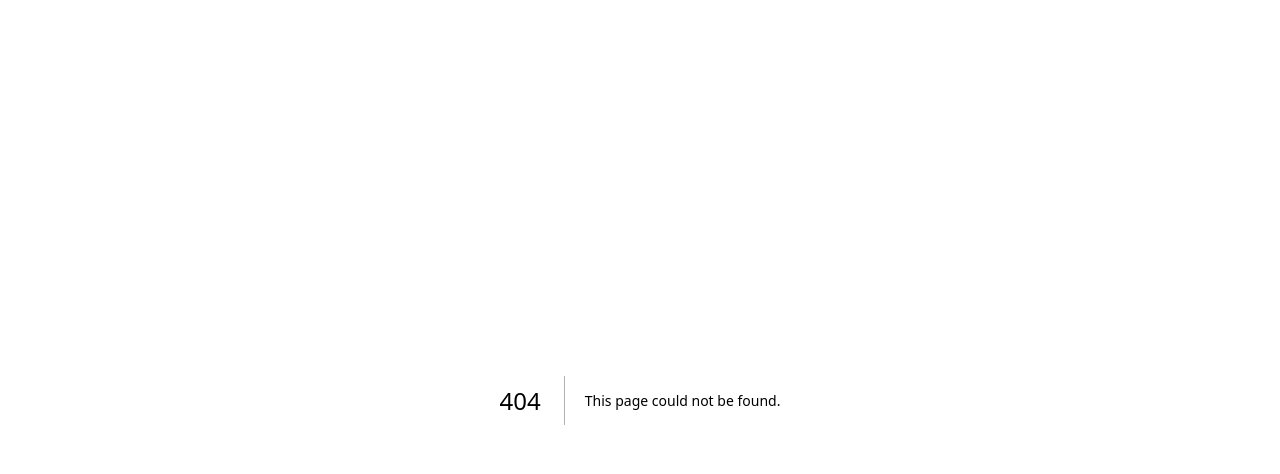
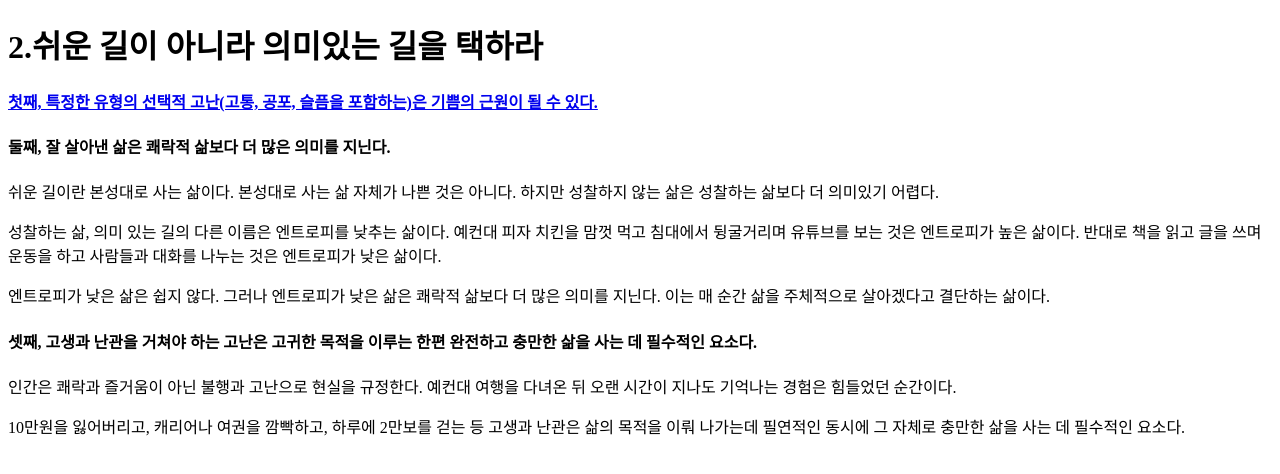
Before and after one commit to sysmae/principles, a Next.js app: page /life/pain/2 in a window 1280 px wide. Before the commit this address had no page. Shown: the top 474 px of the page. Built offline with nearby package versions, Linux system fonts and the light colour scheme.

Commit message:
고통에 관한 원칙

```diff
--- a/package.json
+++ b/package.json
@@ -1,5 +1,5 @@
 {
-  "name": "원칙",
+  "name": "시스매의 원칙",
   "version": "0.0.1",
   "description": "시스매의 원칙",
   "scripts": {
--- a/pages/index.mdx
+++ b/pages/index.mdx
@@ -41,6 +41,11 @@
 
 원칙적인 사고란 더 높은 차원에서 현실을 직시하여 세상의 거의 모든 일들은 반복해서 발생한다는 점을 깨닫는 것이다.
 
+#### 3. 다른 사람들과 의사소통이 더욱 원활해져서 상호이해도가 높아진다.
+
+원칙을 적으면 상대방으로부터 배울 수 있으며 사대를 더 잘 이해하고 더 효과적으로 협력할 수 있게 된다.
+해야할 일은 단지 기록을 시작하고 그 다음에 무슨 일이 일어나는지 지켜보는 것이다.
+
 
 ### 코드(판단 원칙)와 스킬(행동 원칙)
 
--- /dev/null
+++ b/pages/life/pain/2.mdx
@@ -0,0 +1,23 @@
+# 2.쉬운 길이 아니라 의미있는 길을 택하라
+
+#### [첫째, 특정한 유형의 선택적 고난(고통, 공포, 슬픔을 포함하는)은 기쁨의 근원이 될 수 있다.](/life/pain/1#특정한-유형의-선택적-고난고통-공포-슬픔을-포함하는은-기쁨의-근원이-될-수-있다)
+
+#### 둘째, 잘 살아낸 삶은 쾌락적 삶보다 더 많은 의미를 지닌다.
+
+쉬운 길이란 본성대로 사는 삶이다.
+본성대로 사는 삶 자체가 나쁜 것은 아니다. 하지만 성찰하지 않는 삶은 성찰하는 삶보다 더 의미있기 어렵다.
+
+성찰하는 삶, 의미 있는 길의 다른 이름은 엔트로피를 낮추는 삶이다.
+예컨대 피자 치킨을 맘껏 먹고 침대에서 뒹굴거리며 유튜브를 보는 것은 엔트로피가 높은 삶이다.
+반대로 책을 읽고 글을 쓰며 운동을 하고 사람들과 대화를 나누는 것은 엔트로피가 낮은 삶이다.
+
+엔트로피가 낮은 삶은 쉽지 않다. 그러나 엔트로피가 낮은 삶은 쾌락적 삶보다 더 많은 의미를 지닌다.
+이는 매 순간 삶을 주체적으로 살아겠다고 결단하는 삶이다.
+
+#### 셋째, 고생과 난관을 거쳐야 하는 고난은 고귀한 목적을 이루는 한편 완전하고 충만한 삶을 사는 데 필수적인 요소다.
+
+인간은 쾌락과 즐거움이 아닌 불행과 고난으로 현실을 규정한다.
+예컨대 여행을 다녀온 뒤 오랜 시간이 지나도 기억나는 경험은 힘들었던 순간이다.
+
+10만원을 잃어버리고, 캐리어나 여권을 깜빡하고, 하루에 2만보를 걷는 등
+고생과 난관은 삶의 목적을 이뤄 나가는데 필연적인 동시에 그 자체로 충만한 삶을 사는 데 필수적인 요소다.
--- a/pages/life/pain/_meta.json
+++ b/pages/life/pain/_meta.json
@@ -1,3 +1,5 @@
 {
-  "1":"1.쾌락과 고통의 시소관계"
+  "1":"1.저울의 교훈을 기억하라",
+  "2":"2.쉬운 길이 아니라 의미있는 길을 택하라",
+  "3":"3.자신이 선택한 고통을 견뎌라"
 }
```
Also changed, not shown: pages/life/pain/1.mdx (+26 -1 lines), pages/life/pain/3.mdx (added, +14 -0 lines), pages/life/pain.mdx (line endings or trailing spaces), pages/life/reality/1.mdx (line endings or trailing spaces), public/pain1.png (added).
